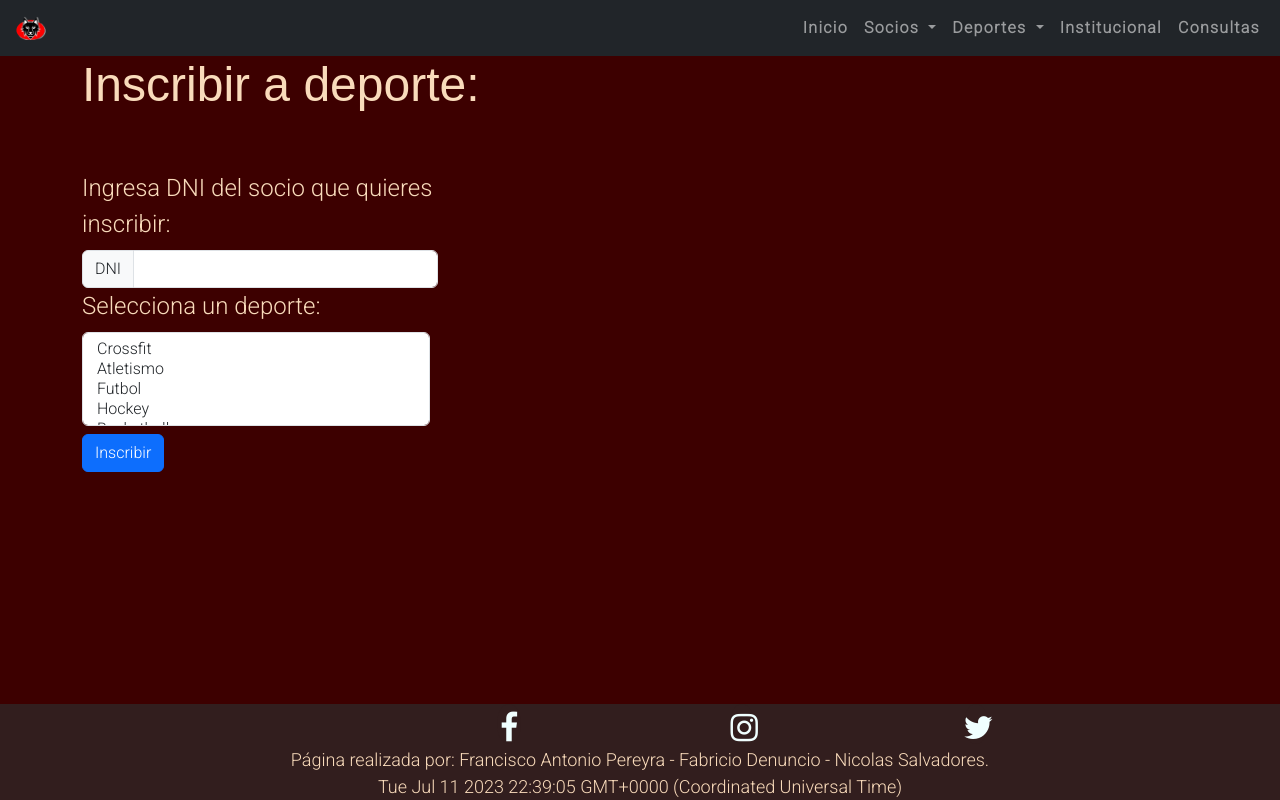
After one commit to fapereyra/CaC_G20_Comision23008, a Flask app: page /inscribir_deporte in a window 1280 px wide. The commit adds this page. Run offline with Flask 3, Linux system fonts and the light colour scheme; some libraries are stand-ins or nearby versions.

Commit message:
ultimos manotazos de ahogado para que ande incripciones

```diff
--- a/app.py
+++ b/app.py
@@ -69,23 +69,27 @@ def obtener_socios():
 #     return administracion.dar_alta_socio(dni, nombreyapellido, sexo, fechanacimiento)
 
 # Ruta para modificar la informacion de un socio -- CREO QUE ESTO QUEDARÍA SIN EFECTO --
-@app.route('/socios/<int:codigo>', methods=['PUT'])
-def modificar_socio(dni):
-    nuevo_nombreyapellido = request.json.get('nombreyapellido')
-    nuevo_sexo = request.json.get('sexo')
-    nuevo_fechanacimiento = request.json.get('fechanacimiento')
-    return administracion.actualizar_socio(dni, nuevo_nombreyapellido, nuevo_sexo, nuevo_fechanacimiento)
+# @app.route('/socios/<int:codigo>', methods=['PUT'])
+# def modificar_socio(dni):
+#     nuevo_nombreyapellido = request.json.get('nombreyapellido')
+#     nuevo_sexo = request.json.get('sexo')
+#     nuevo_fechanacimiento = request.json.get('fechanacimiento')
+#     return administracion.actualizar_socio(dni, nuevo_nombreyapellido, nuevo_sexo, nuevo_fechanacimiento)
 
 # Ruta para dar de baja un socio
 
 
 # Ruta para agregar inscribir un socio a un deporte
-@app.route('/inscripciones', methods=['POST'])
+@app.route('/inscribir_deporte', methods=['GET','POST'])
 def agregar_inscripcion():
-    id = request.json.get('id')
-    dni_socio = request.json.get('dni_socio')
-    id_d = request.json.get('id_d')
-    return inscripcion.inscribir(dni_socio, id_d, id)
+    if request.method == 'POST':
+        dni = request.form.get('dni')
+        id_d = request.form.get('sports')
+        print(dni, id_d, type(request.form))
+        inscripcion.inscribir(dni, id_d)
+        print('Inscripcion exitosaaaaaaaaaaaaaaaa')
+        return redirect(url_for("accion_exitosa", metodo='inscripccion'))
+    return render_template('inscribir_deporte.html')
 
 # Ruta para dar de baja un socio de un deporte
 @app.route('/inscripciones', methods=['DELETE'])
@@ -95,7 +99,7 @@ def quitar_inscripcion():
     return inscripcion.desinscribir(dni_socio, id_d)
 
 # Ruta para obtener el contenido de las incripciones
-@app.route('/inscripciones', methods=['GET'])
+@app.route('/ver_inscripciones', methods=['GET'])
 def obtener_inscripciones():
     return inscripcion.mostrar()
 
--- a/objetos.py
+++ b/objetos.py
@@ -125,14 +125,14 @@ class InscripcionADeporte:
             return Inscripcion(dni_socio, id_d)
         return None
 
-    def inscribir(self, dni, id_d, id):
+    def inscribir(self, dni, id_d):
         socio = AdministracionDeSocios.consultar_socio(dni)
         if socio is None:
             return jsonify({'message': 'El socio no existe.'}), 404
 
-        inscripcion = InscripcionADeporte.consultar_inscripcion(id, dni, id_d)
+        inscripcion = InscripcionADeporte.consultar_inscripcion(dni, id_d)
         if inscripcion is None:
-            self.cursor.execute("INSERT INTO inscripciones VALUES (?, ?, ?)", (id, dni, id_d))
+            self.cursor.execute("INSERT INTO inscripciones VALUES (?, ?)", (dni, id_d))
             self.conexion.commit()
             return jsonify({'message': 'Socio inscripto correctamente.'}), 200
         return jsonify({'message': 'El socio ya se encuentra inscripto en este deporte'}), 404
--- /dev/null
+++ b/templates/inscribir_deporte.html
@@ -0,0 +1,47 @@
+{% extends "layout.html" %}
+
+{% block title %}Inscribir a deporte{% endblock %}
+{% block content %}
+<div class="container mx-auto">
+    <h1>Inscribir a deporte:</h1>
+    <form  action="" method="post">
+        <div class="opciones row">
+            <div class="col col-lg-4 col-md-3">
+                <label for="basic-url" class="form-label">Ingresa DNI del socio que quieres inscribir:</label>
+                <div class="input-group">
+                    <span class="input-group-text">DNI</span>
+                    <input name='dni' type="text" class="form-control" aria-describedby="basic-addon3" required>
+                </div>
+            </div>
+        <div class="opciones row">
+                <div class="col col-lg-4 col-md-3">
+                    <label for="sports" class="form-label">Selecciona un deporte:</label>
+                    <select name="sports" id="sports" class="form-select" multiple required>
+                        <option value="1">Crossfit</option>
+                        <option value="2">Atletismo</option>
+                        <option value="3">Futbol</option>
+                        <option value="4">Hockey</option>
+                        <option value="5">Basketball</option>
+                        <option value="6">Artes Marciales</option>
+                        <option value="7">Pin Pong</option>
+                        <option value="8">Natacion</option>
+                        <option value="9">Ciclismo</option>
+                        <option value="10">Voley</option>
+                        <option value="11">Tenis</option>
+                        <option value="12">Box Recreativo</option>
+                        <option value="13">Gimnasia Artistica</option>
+                        <option value="14">Ajedrez</option>
+                    </select>
+                </div>
+        </div>
+        <div class="opciones row">
+                <div class="col col-lg-4 col-md-3">
+                    <input class="btn btn-primary mt-2"type="submit" value="Inscribir">
+                </div>
+        </div>
+    </form>
+
+
+    </form>
+</div>
+{%endblock%}
--- a/templates/layout.html
+++ b/templates/layout.html
@@ -54,9 +54,20 @@
                               <li><a class="dropdown-item" href="{{url_for('borrar_socio')}}">Eliminar socio</a></li>
                             </ul>
                           </li>
-                          <li class="nav-item">
+                          <li class="nav-item dropdown">
+                            <a class="nav-link dropdown-toggle" href="#" id="navbarDropdownMenuLink" role="button" data-bs-toggle="dropdown" aria-expanded="false">
+                              Deportes
+                            </a>
+                            <ul class="dropdown-menu" aria-labelledby="navbarDropdownMenuLink">
+                              <li><a class="dropdown-item" href="{{url_for('deportes')}}">Ver Deportes</a></li>
+                              <li><a class="dropdown-item" href="{{url_for('agregar_inscripcion')}}">Inscribir a deporte</a></li>
+                              <li><a class="dropdown-item" href="{{url_for('obtener_inscripciones')}}">Ver inscripciones</a></li>
+                              <li><a class="dropdown-item" href="{{url_for('quitar_inscripcion')}}">Eliminar inscripcion</a></li>
+                            </ul>
+                          </li>
+                          <!-- <li class="nav-item">
                             <a class="nav-link" href="{{url_for('deportes')}}">Deportes</a>
-                          </li>
+                          </li>  -->
                           <li class="nav-item">
                             <a class="nav-link" href="{{url_for('institucional')}}">Institucional</a>
                           </li>
```
Also changed, not shown: main.py (deleted, +0 -31 lines), static/js/deportes.js (+6 -6 lines).
